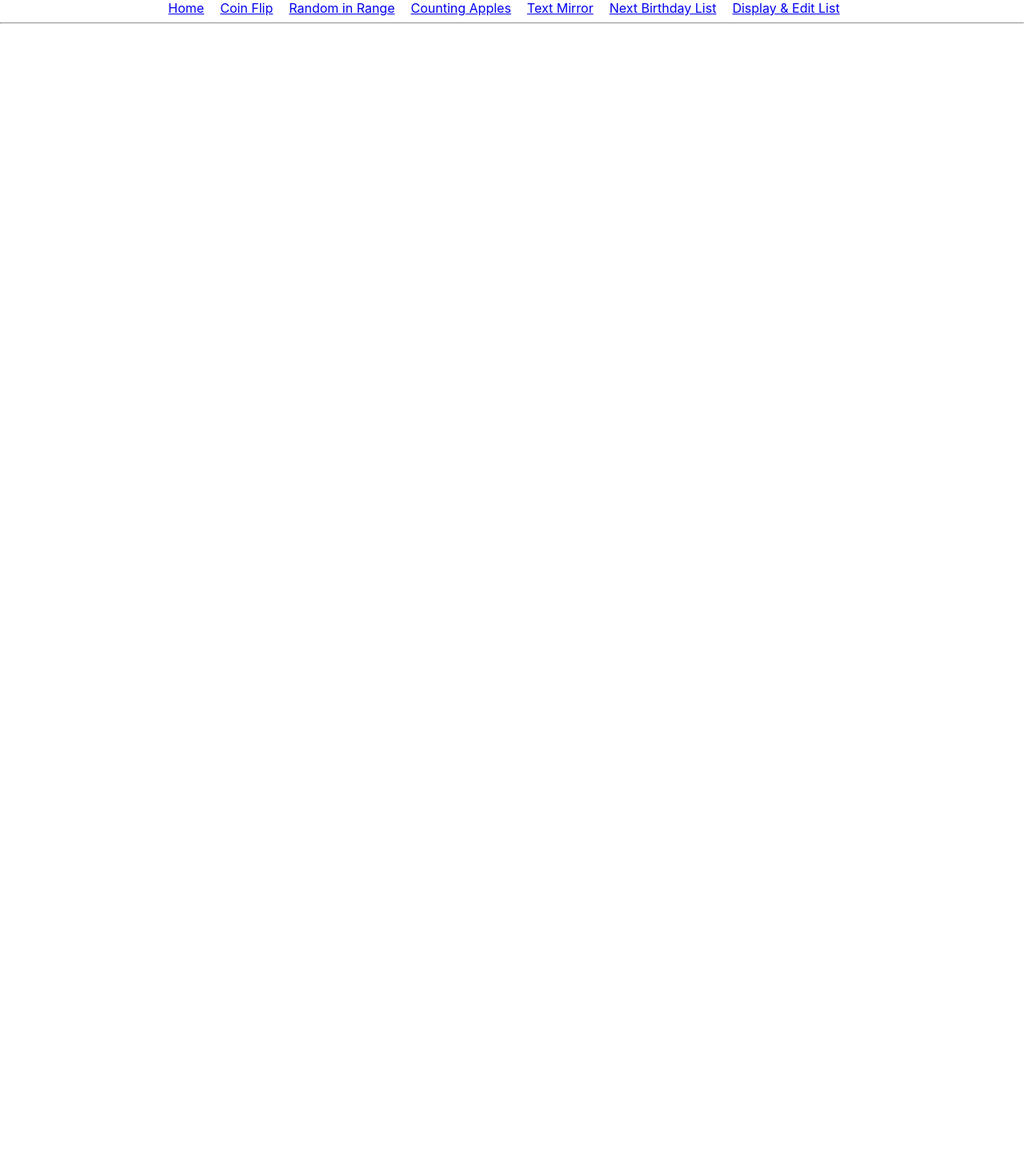
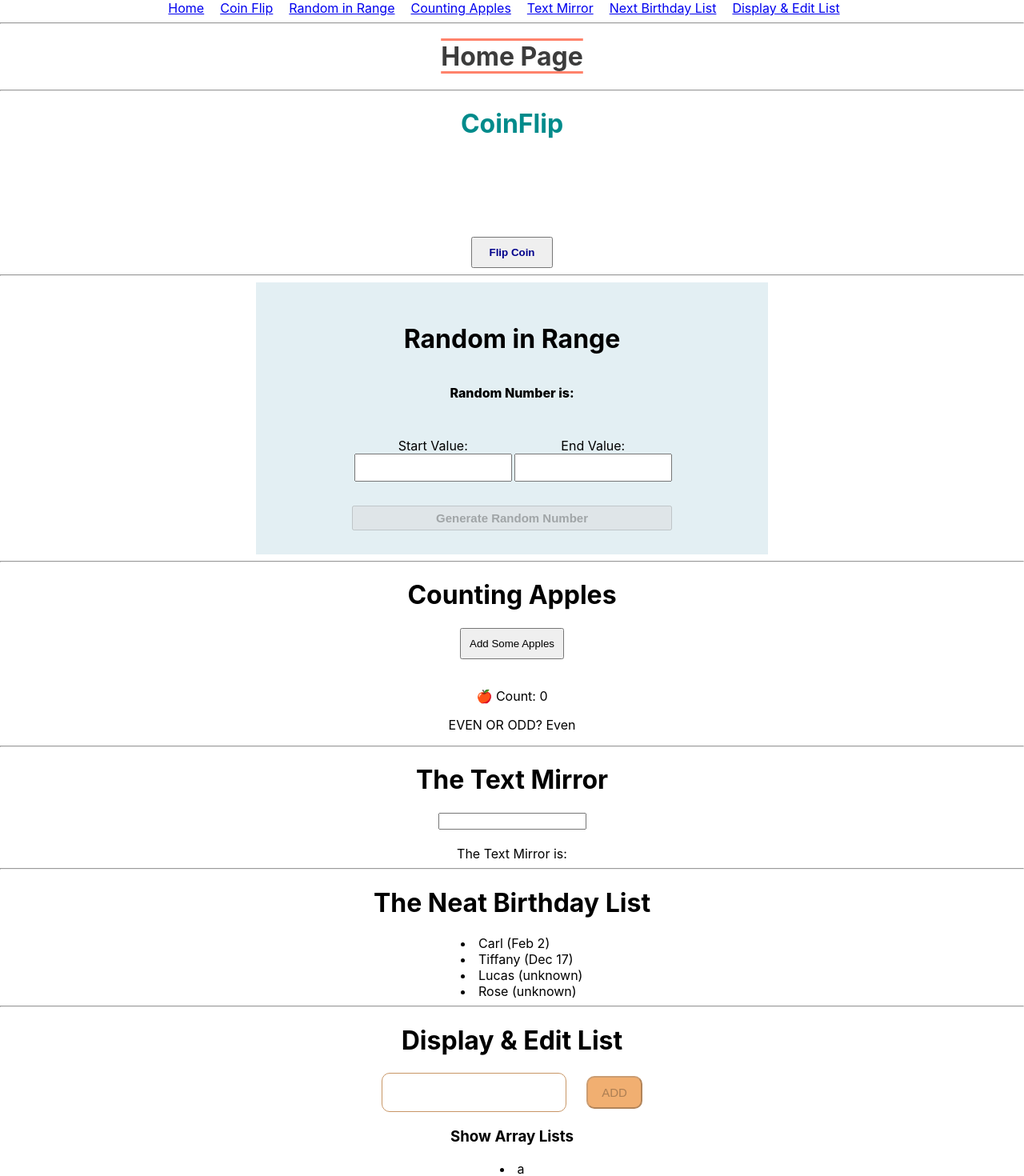
Before and after one commit to annamolaohein/proj-1-coinflip, a React (Create React App) app: page / in a window 1280 px wide. Shown: the top 1470 px of the page at 80% size. Before the commit the page ends 800 px from the top, so only its background shows below. Built offline with nearby package versions, Linux system fonts and the light colour scheme.

Commit message:
react router

```diff
--- a/src/pages/Home.js
+++ b/src/pages/Home.js
@@ -7,11 +7,13 @@ import { TextMirror } from "../component/TextMirror";
 import { NeatBirthdayList } from "../component/NeatBirthdayList";
 import { DisplayEditList } from "../component/DisplayEditList";
 import styled from '@emotion/styled'
+import { HomePage } from './HomePage';
 
 function Home() {
   return (
    <Router>
         <DIV>
+
             <Link exact to="/" className='home'>Home</Link>
             <NavLink exact activeClassName='active' to='/coin' className='home'>Coin Flip</NavLink>
             <NavLink exact activeClassName='active' to='/random' className='home'>Random in Range</NavLink>
@@ -21,7 +23,7 @@ function Home() {
             <NavLink exact activeClassName='active' to='/display' className='home'>Display & Edit List</NavLink>
             <hr/>
             <Routes>
-                {/* <Route exact path='/' element={<Home/>}/> */}
+                <Route exact path='/' element={<HomePage/>}/>
                 <Route exact path='/coin'  element={<CoinFlip/>}/>
                 <Route exact path='/random' element={<Random/>}/>
                 <Route exact path='/counting' element={<CountApple/>}/>
@@ -42,4 +44,5 @@ export default Home
 const DIV = styled.div`
 .home{
     padding-right: 20px;
-}`
+}
+`
--- a/src/pages/HomePage.js
+++ b/src/pages/HomePage.js
@@ -1,17 +1,13 @@
 import React from "react";
-// import { CountApple } from "../component/CountApple";
-// // import { ClassCoinFlip } from "../component/ClassCoinFlip";
-// import { CoinFlip } from "../component/CoinFlip";
-// import { Random } from "../component/Random";
-// import { TextMirror } from "../component/TextMirror";
-// import { NeatBirthdayList } from "../component/NeatBirthdayList";
-// import { DisplayEditList } from "../component/DisplayEditList";
+import { CountApple } from "../component/CountApple";
+// import { ClassCoinFlip } from "../component/ClassCoinFlip";
+import { CoinFlip } from "../component/CoinFlip";
+import { Random } from "../component/Random";
+import { TextMirror } from "../component/TextMirror";
+import { NeatBirthdayList } from "../component/NeatBirthdayList";
+import { DisplayEditList } from "../component/DisplayEditList";
 import styled from '@emotion/styled'
 // import { EmotionTest } from "../component/EmotionTest";
-
-
-
-
 
 export const HomePage = () => {
   return (
@@ -20,9 +16,9 @@ export const HomePage = () => {
 
       {/* <EmotionTest/> */}
       <H1>Home Page</H1>
-      {/* <ClassCoinFlip />
-      <hr /> */}
-      {/* <CoinFlip />
+      {/* <ClassCoinFlip /> */}
+      <hr />
+      <CoinFlip />
       <hr />
       <Random />
       <hr />
@@ -32,17 +28,17 @@ export const HomePage = () => {
       <hr />
       <NeatBirthdayList />
       <hr />
-      <DisplayEditList /> */}
+      <DisplayEditList />
 
-      <button>
+    {/* //  <button>
 
-        Flip Coin
-      </button>
-      <button>Random in Range</button>
-      <button>Counting Apples</button>
-      <button>Text Mirror</button>
-      <button>Neat Birthday List</button>
-      <button>Display & Edit List</button>
+    //     Flip Coin
+    //   </button>
+    //   <button>Random in Range</button>
+    //   <button>Counting Apples</button>
+    //   <button>Text Mirror</button>
+    //   <button>Neat Birthday List</button>
+    //   <button>Display & Edit List</button>  */}
     </div>
 
 
```
